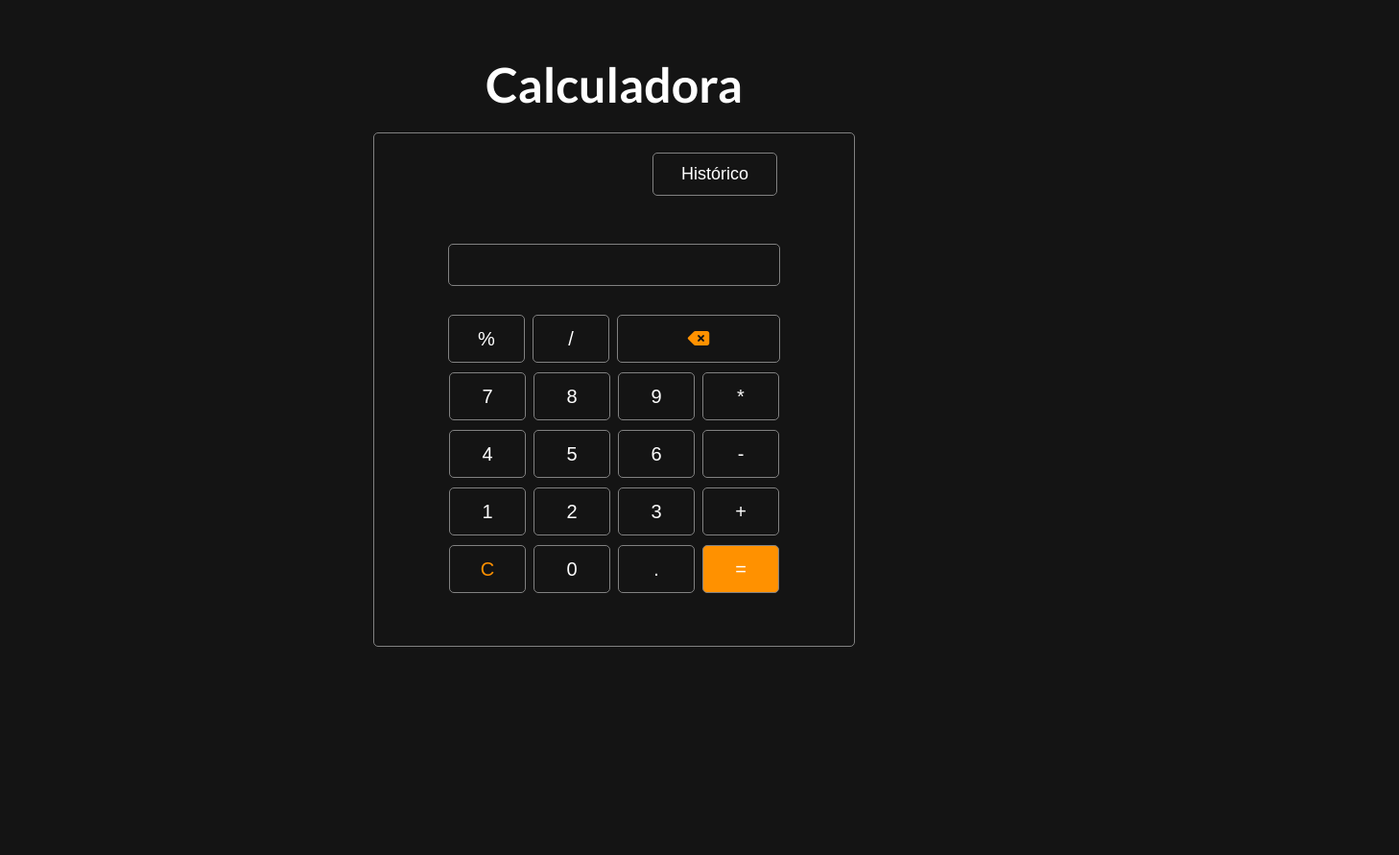
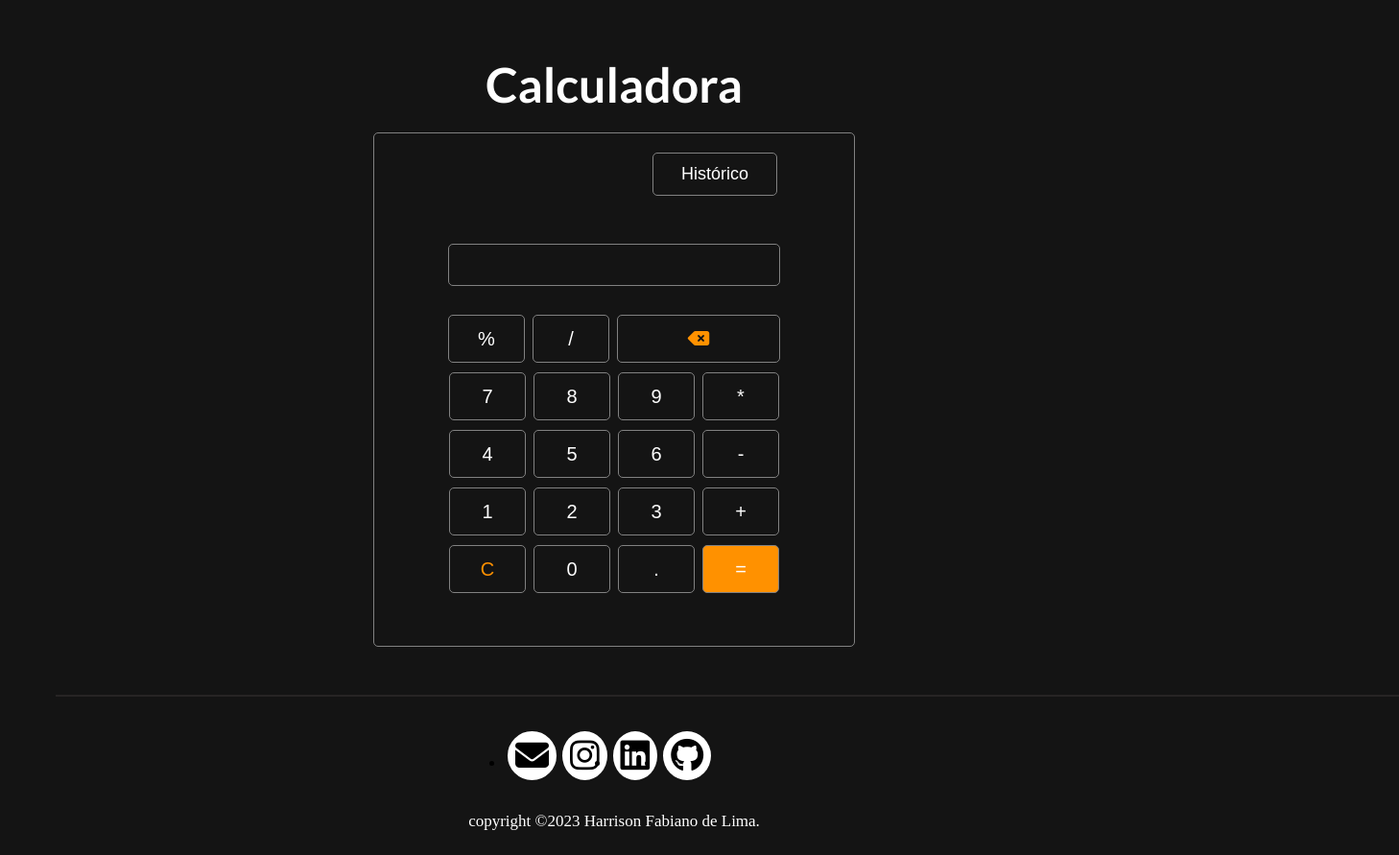
Before and after one commit to HarrisonLima/calculator-js, a plain HTML site: page code/index.html in a window 1280 px wide. Shown: the whole page at 96% size, 1458 px wide, since content can reach past the window. Before the commit the page ends 800 px from the top, so only its background shows below. Drawn offline with Linux system fonts and the light colour scheme.

Commit message:
Adicionando footer

```diff
--- /dev/null
+++ b/code/css/footer.css
@@ -0,0 +1,57 @@
+.line {
+    align-items: center;
+    background: #272424 ;
+    display: flex;
+    flex-wrap: wrap;
+    height: 2px;
+    justify-content: center;
+    margin-top: 50px;
+    margin-left: 50px;
+    width: 1400px;
+  }
+
+  .footer__content{
+    align-items: center;
+    display: flex;
+    flex-direction: column;
+    flex-wrap: wrap;
+    justify-content: center;
+    margin-top: 20px;
+    width: 100%;
+  }
+
+  footer h3{
+    color: #ffffff;
+  }
+
+  footer p{
+    color: #ffffff;
+  }
+
+  .socials{
+    align-items: center;
+    display: flex;
+    flex-wrap: wrap;
+    justify-content: center;
+    margin-left: -50px;
+    width: 100%;
+  }
+
+  footer i {
+    background: #ffffff;
+    border: solid 8px #ffffff;
+    border-radius: 50%;
+    color: #000000;
+    font-size: 35px;
+    margin-left: 3px;
+    margin-right: 3px;
+
+  }
+
+  .footer__bottom {
+    align-items: center;
+    display: flex;
+    flex-wrap: wrap;
+    justify-content: center;
+    font-size: 17px;
+  }
--- a/code/index.html
+++ b/code/index.html
@@ -21,6 +21,7 @@
     ></script>
 
     <link rel="stylesheet" href="css/calculator.css" />
+    <link rel="stylesheet" href="css/footer.css" />
     <link rel="stylesheet" href="css/historic.css" />
     <link rel="stylesheet" href="css/modal.css" />
     <title>Calculator</title>
@@ -42,7 +43,7 @@
                 <i class="fa-solid fa-trash"></i>
               </button>
             </div>
-            <input id="operation" type="text" />
+            <input id="operation" type="text" title="Operation" />
 
             <div class="buttons__digits">
               <div class="buttons__digits--header">
@@ -148,6 +149,23 @@
         </div>
       </div>
     </div>
+    <div class="line">
+    </div>
+    <footer>
+      <div class="footer__content">
+
+        <ul class="socials">
+          <li><a title="email" href="mailto:harrisonlima92@gmail.com"><i id="iconEmail" class="fa-solid fa-envelope"></i></a></li>
+          <li><a title="instagram" href="https://www.instagram.com/harrison_lima1512/"><i id="iconInstagram" class="fa-brands fa-instagram"></i></a></li>
+          <li><a title="linkedin" href="https://www.linkedin.com/in/harrison-fabiano-de-lima/"><i id="iconLinkedin" class="fa-brands fa-linkedin"></i></a></li>
+          <li><a title="github" href="https://github.com/HarrisonLima"><i id="iconGithub"class="fa-brands fa-github"></i></a></li>
+        </ul>
+      </div>
+
+      <div class="footer__bottom">
+        <p>copyright &copy;2023 Harrison Fabiano de Lima.</p>
+      </div>
+    </footer>
     <script src="./js/script.js"></script>
   </body>
 </html>
```
